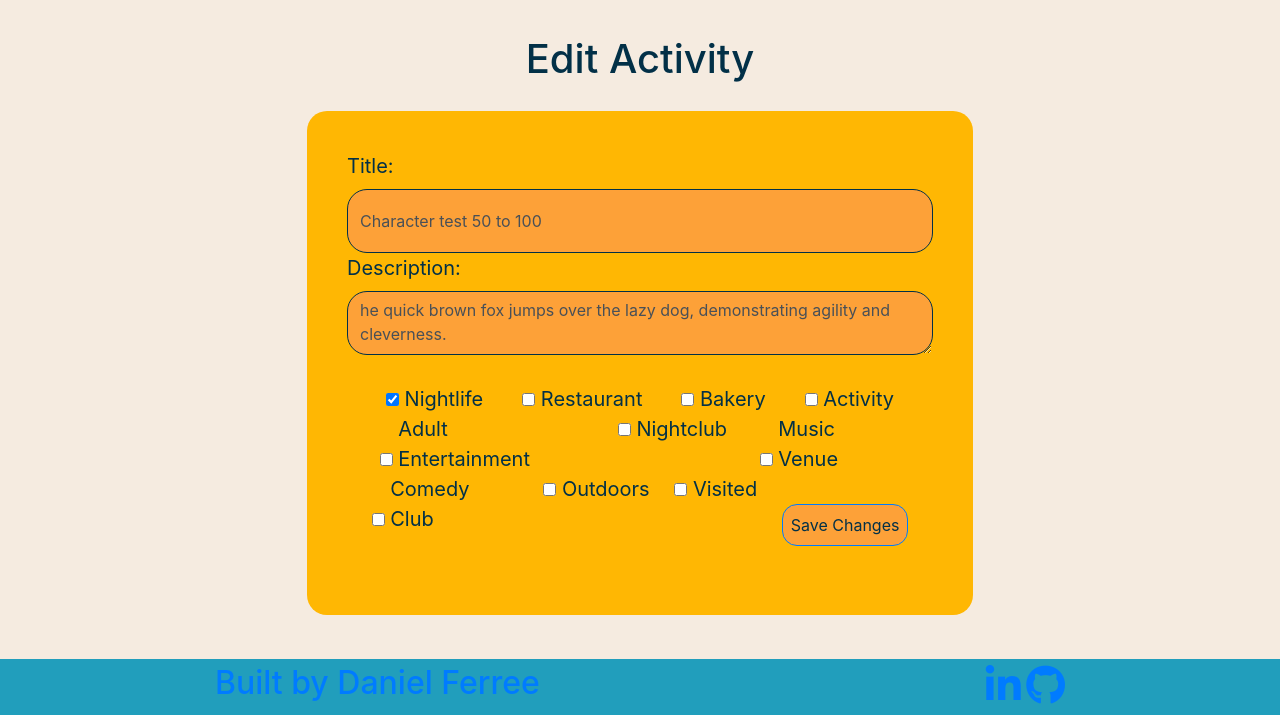
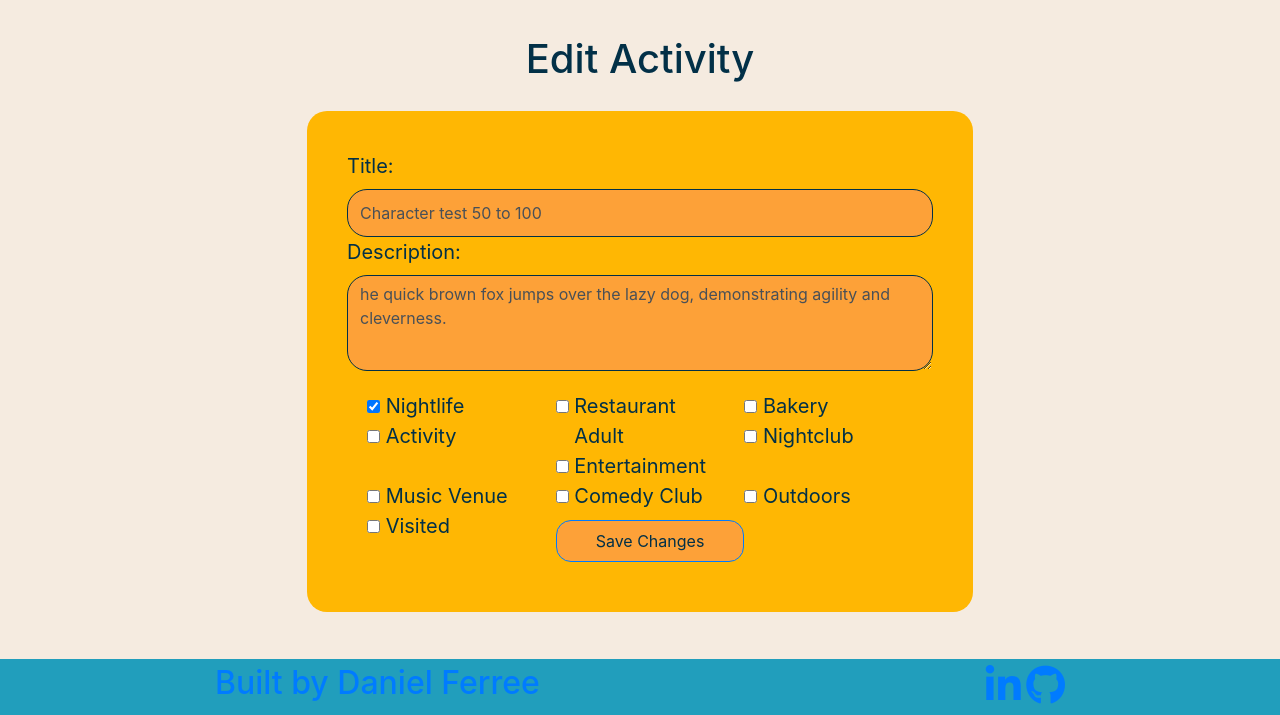
Before and after one commit to dferree/WordOfMouth, a Flask app: page /edit-activity/6 in a window 1280 px wide. Shown: the part 85-800 px from the top of the page. Run offline with Flask 3, Linux system fonts and the light colour scheme; a user stored in the database is signed in; data comes from the database, SQL or seed files in the repository; style sheets or scripts are compiled from the project's sources; some libraries are stand-ins or nearby versions.

Commit message:
styled buttons and add/edit forms

```diff
--- a/website/static/components/sign_up.scss
+++ b/website/static/components/sign_up.scss
@@ -5,6 +5,8 @@
     border-radius: 20px;
     padding: 2em;
     margin-bottom: 4em;
+
+
 
     @include media("<desktop"){
         width: 90%;
@@ -22,6 +24,10 @@
         border-color: #023047;
     }
 
+    .form-control .description{
+        height: 8em;
+    }
+
     .btn-primary {
         border-radius: 15px;
         height: auto;
@@ -37,7 +43,7 @@
         margin-top: 5%;
     }
 
-    .silly-container {
+    .checkbox-container {
         margin-top: 5%;
         display: flex;
         flex-wrap: wrap;
--- a/website/static/styles/sign_up.css
+++ b/website/static/styles/sign_up.css
@@ -12,9 +12,14 @@
 .form-container .form-control {
   background: #FDA138;
   border-radius: 20px;
-  height: 4em;
+  height: 3em;
   border-color: #023047;
 }
+
+.form-container .form-control .description{
+  height: 8em;
+}
+
 .form-container .btn-primary {
   border-radius: 15px;
   height: auto;
@@ -24,9 +29,16 @@
   display: flex;
   justify-content: center;
 }
-.form-container .already {
-  margin-top: 5%;
+
+
+
+.checkbox-container {
+  display: grid;
+  grid-template-columns: 1fr 1fr 1fr;
+  padding-top: 1em;
+  padding-left: 1em;
 }
+
 .form-container .silly-container {
   margin-top: 5%;
   display: flex;
--- a/website/templates/edit_activity.html
+++ b/website/templates/edit_activity.html
@@ -9,9 +9,9 @@
         <input type="text" id="title" name="title" value="{{ activity.title }}" class="form-control" required>
 
         <label for="description">Description:</label>
-        <textarea name="description" id="description" class="form-control" required>{{ activity.description }}</textarea>
+        <textarea name="description" id="description" class="form-control" style="height: 6em;" required>{{ activity.description }}</textarea>
 
-        <div class="silly-container">
+        <div class="checkbox-container">
             <div class="form-check">
                 <input class="form-check-input" type="checkbox" id="nightlife" name="nightlife" {% if activity.nightlife %}checked{% endif %}>
                 <label class="form-check-label" for="nightlife">Nightlife</label>
```
Also changed, not shown: website/templates/add_activity.html (+5 -3 lines).
